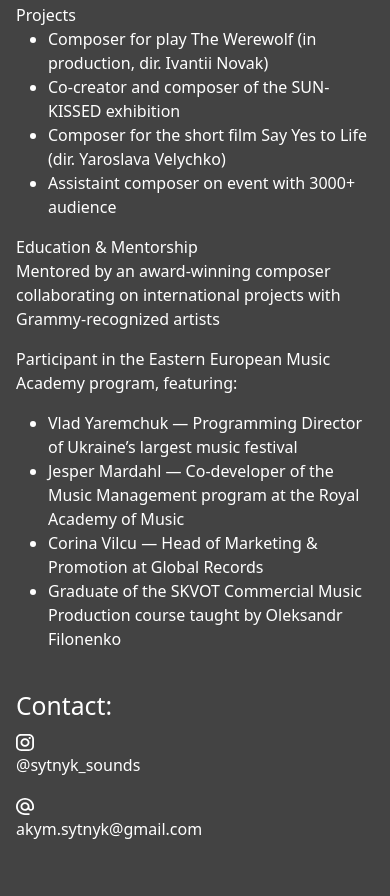
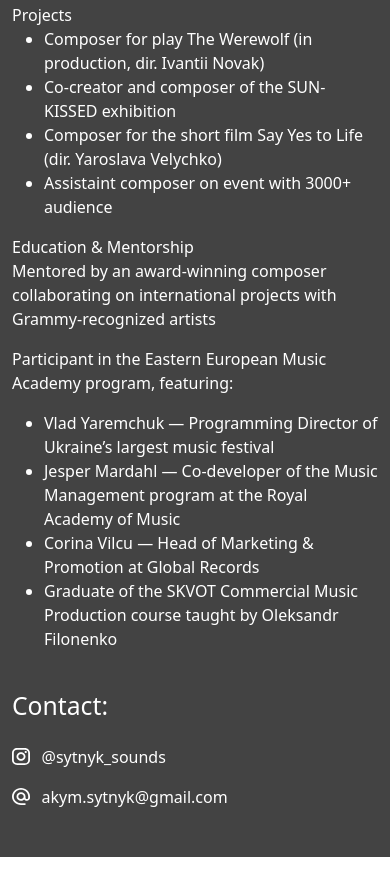
Before and after one commit to akymsytnyk/akym-portfolio, a website: page index.html in a window 390 px wide. Shown: the part 1675-2571 px from the top of the page. After the commit the page ends 2532 px from the top, so only its background shows below. Drawn offline with nearby package versions, Linux system fonts and the light colour scheme; a web font is replaced by a local one.

Commit message:
Alignment fixes

```diff
--- a/main.scss
+++ b/main.scss
@@ -996,6 +996,13 @@
   body .biography .row {
     flex-direction: row !important;
     gap: 0 !important;
+    /* Neutralize Bootstrap's row/col gutter (negative row margin +
+       col padding) so this column's content aligns with .biography's
+       own padding directly — same explicit approach used for
+       .library .row above, instead of relying on the gutter math to
+       happen to cancel out. */
+    margin-left: 0 !important;
+    margin-right: 0 !important;
   }
 
   body .biography .row > .col:first-child {
@@ -1009,6 +1016,8 @@
     min-height: 0 !important;
     overflow: visible !important;
     justify-content: flex-start !important;
+    padding-left: 0 !important;
+    padding-right: 0 !important;
   }
 
   /* ABOUT ME: a matching heading for this section, same treatment as
@@ -1048,4 +1057,33 @@
     height: auto;
     aspect-ratio: 1 / 1;
   }
+
+  /* Same story for the row layout itself: icon+handle sitting side by
+     side (and the gap between the two contact methods) was also only
+     ever defined inside the #about:target scope, so on mobile it fell
+     back to plain stacked block elements. Make it unconditional. */
+  body .biography .contact {
+    gap: 16px;
+  }
+
+  body .biography .contact-row {
+    display: flex !important;
+    align-items: center;
+    gap: 12px;
+  }
+
+  body .biography .contact-row p {
+    margin: 0;
+  }
 }
+
+/* Keep About's left/right inset matching Library's small-screen
+   padding (see the <480px block earlier, and STEP MOBILE STACKED
+   above). This has to come after STEP MOBILE STACKED — that block's
+   own .biography padding rule matches at this width too, and same
+   selector + !important means source order decides the winner. */
+@media (max-width: 479.98px) {
+  body .biography {
+    padding: 0 12px calc(48px + env(safe-area-inset-bottom)) 12px !important;
+  }
+}
```
Also changed, not shown: assets/css/main.css.
